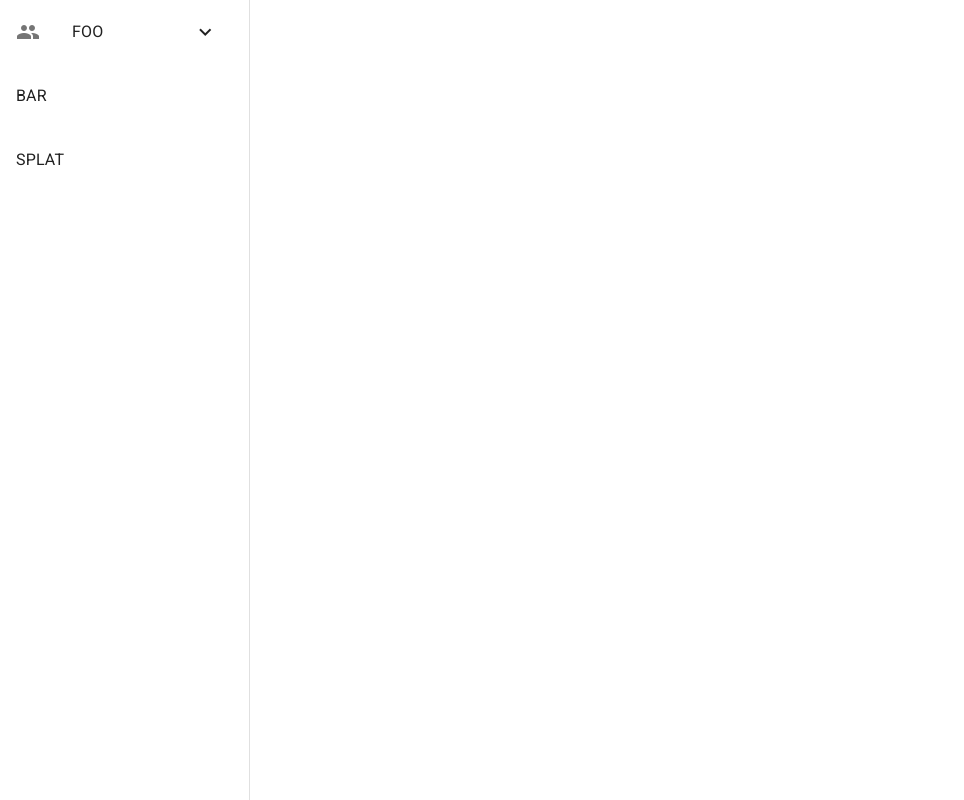
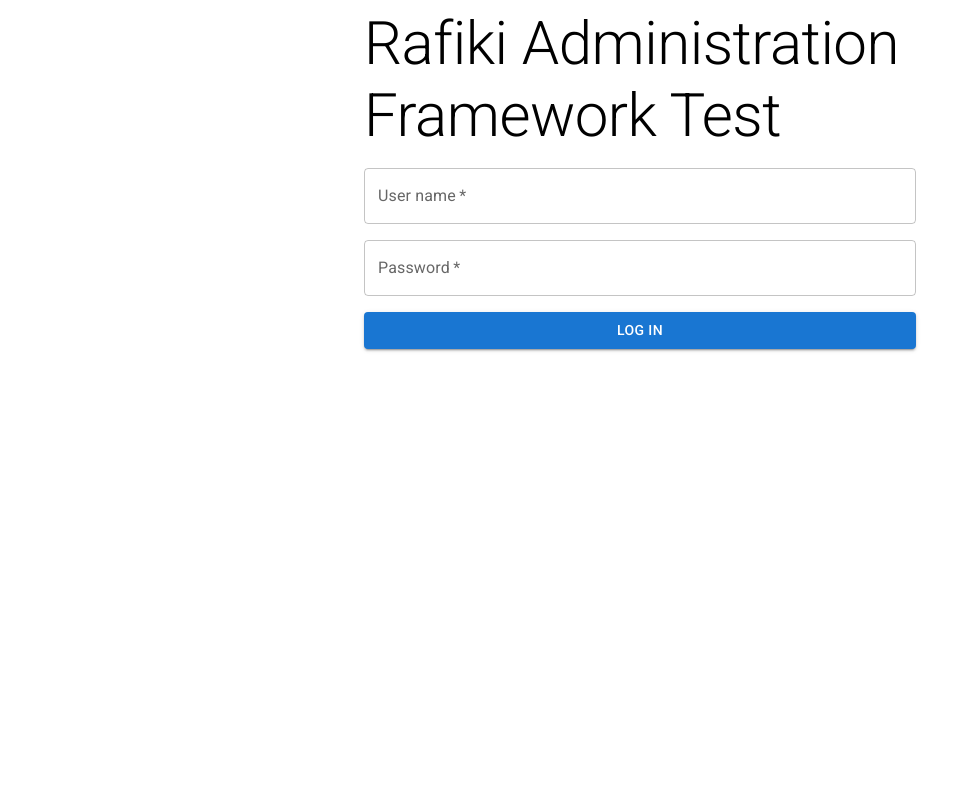
Before and after one commit to sandtreader/rafiki, a React (Create React App) app: page / in a window 1280 px wide. Shown: the whole page, without its empty margins (0-964 px from the left). Built offline with nearby package versions, Linux system fonts and the light colour scheme.

Commit message:
Add authentication provider/session state
Auth is currently faked

```diff
--- a/src/example/App.tsx
+++ b/src/example/App.tsx
@@ -1,24 +1,74 @@
-import React, { useState } from 'react';
+import React, { useRef, useState } from 'react';
 import Menu from '../lib/Menu';
-import MenuStructure from '../lib/MenuStructure';
 import StaticMenuProvider from '../lib/StaticMenuProvider';
 import exampleMenu, { additionalMenu } from '../test/ExampleMenuStructure';
 import MenuState from '../lib/MenuState';
+import FakeAuthenticationProvider from '../lib/FakeAuthenticationProvider';
+import SessionState from '../lib/SessionState';
+
 import Container from '@mui/material/Container';
 import Drawer from '@mui/material/Drawer';
+import TextField from '@mui/material/TextField';
+import Button from '@mui/material/Button';
+import Stack from '@mui/material/Stack';
+import Alert from '@mui/material/Alert';
+import Typography from '@mui/material/Typography';
 
 function App() {
-  const provider = new StaticMenuProvider(exampleMenu);
-  const structure = provider.getMenu();
-  structure.combineWith(additionalMenu);
-  const [state, setState] = useState<MenuState>({});
+  // Authentication provider and state
+  const authProvider = new FakeAuthenticationProvider;
+  const [session, setSession] = useState<SessionState>();
+  const [userId, setUserId] = useState("");
+  const [password, setPassword] = useState("");
+
+  // Menu provider and state
+  const menuProvider = new StaticMenuProvider(exampleMenu);
+  const menuStructure = menuProvider.getMenu();
+  menuStructure.combineWith(additionalMenu);
+  const [menuState, setMenuState] = useState<MenuState>({});
+
+  // Actions
+  const submitLogin = () => {
+    console.log(`Logging in ${userId} with ${password}`);
+    setSession(authProvider.login(userId, password));
+  }
+
+  const logOut = () => {
+    session && authProvider.logout(session);
+    setSession({ loggedIn: false });
+    setPassword('');
+  }
 
   return (
     <div className="App">
-      <Drawer variant="permanent" open={true} role="menu" id="menu">
-        <Menu structure={structure} state={state} setState={setState} />
-      </Drawer>
-      <Container>{state.content}</Container>
+      {
+        // Login screen
+        !session?.loggedIn &&
+        <Container maxWidth='sm'>
+          <form onSubmit={(e) => submitLogin()}>
+            <Stack spacing={2}>
+              <Typography variant='h2'>Rafiki Administration Framework Test</Typography>
+              <TextField value={userId} onChange={(e) => setUserId(e.target.value)} label="User name" required />
+              <TextField value={password} onChange={(e) => setPassword(e.target.value)}
+                id="password" label="Password" type="Password" required />
+              <Button type="submit" variant="contained">Log in</Button>
+              {session?.error && <Alert severity='error'>{session.error}</Alert>}
+            </Stack>
+          </form>
+        </Container>
+      }
+
+      {
+        // Menu and content
+        session?.loggedIn &&
+        <>
+          <Drawer variant="permanent" open={true} role="menu" id="menu">
+            <Menu structure={menuStructure} state={menuState} setState={setMenuState} />
+            <Button variant="contained" onClick={(e) => logOut()}>Log out</Button>
+          </Drawer>
+          <Container maxWidth='md'>{menuState.content}</Container>
+        </>
+      }
     </div>
   );
 }
--- /dev/null
+++ b/src/lib/AuthenticationProvider.ts
@@ -0,0 +1,15 @@
+// Rafiki AuthenticationProvider - interface to log a user in
+// Copyright (c) Paul Clark 2022
+
+import SessionState from './SessionState';
+
+/** Menu provider interface */
+export default interface AuthenticationProvider {
+  /** Try to log in
+   * @returns Session state
+   */
+  login(userId: string, password: string): SessionState;
+
+  /** Log out */
+  logout(session: SessionState): void;
+}
--- /dev/null
+++ b/src/lib/FakeAuthenticationProvider.ts
@@ -0,0 +1,36 @@
+// Rafiki FakeAuthenticationProvider - fake auth
+// Copyright (c) Paul Clark 2022
+
+import AuthenticationProvider from './AuthenticationProvider';
+import SessionState from './SessionState';
+
+/** Menu provider interface */
+export default class FakeAuthenticationProvider implements AuthenticationProvider {
+  /** Try to log in
+   * @returns Session state if successful, error string if not
+   */
+  login(userId: string, password: string): SessionState {
+    // Optimistic
+    const session: SessionState = { loggedIn: true, userId: userId };
+
+    if (userId === "admin" && password == "admin") {
+      session.userName = "Joe Admin";
+      session.capabilities = ["*"];
+    }
+    else if (userId === "test" && password == "foo") {
+      session.userName = "Test User";
+      session.capabilities = ["test.*"];
+    }
+    else {
+      session.loggedIn = false;
+      session.error = "Authentication failed";
+    }
+    return session;
+  }
+
+  /** Log out */
+  logout(session: SessionState) {
+    console.log("Logged out");
+    session.loggedIn = false;
+  }
+}
--- /dev/null
+++ b/src/lib/SessionState.ts
@@ -0,0 +1,20 @@
+// Rafiki SessionState - current state of authentication
+// Copyright (c) Paul Clark 2022
+
+/** Menu state */
+export default interface SessionState {
+  /** Logged in? */
+  loggedIn: boolean;
+
+  /** User ID if logged in */
+  userId?: string;
+
+  /** User visible name if logged in */
+  userName?: string;
+
+  /** List of capability patterns */
+  capabilities?: Array<string>;
+
+  /** Error if login failed */
+  error?: string;
+}
```
